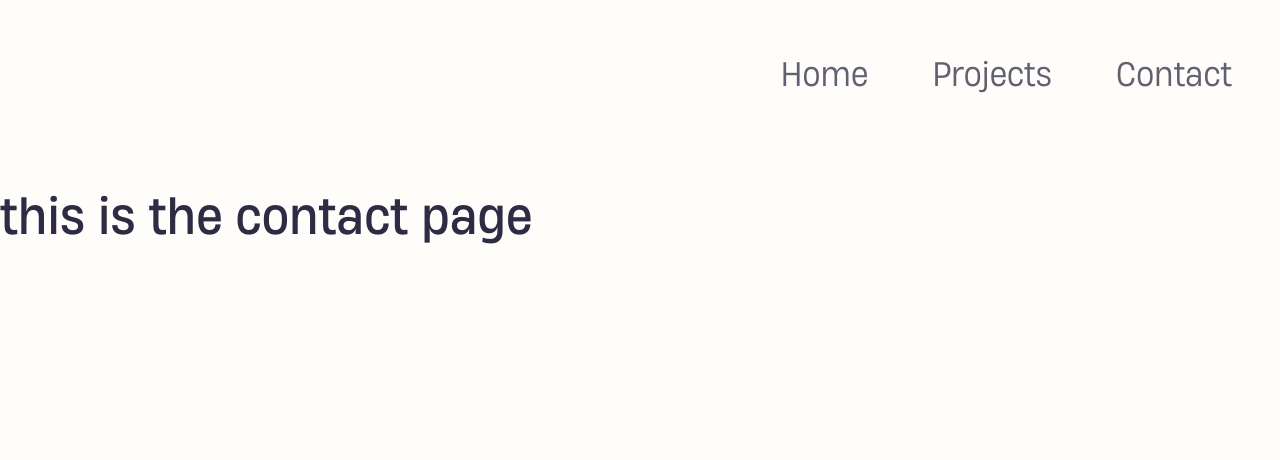
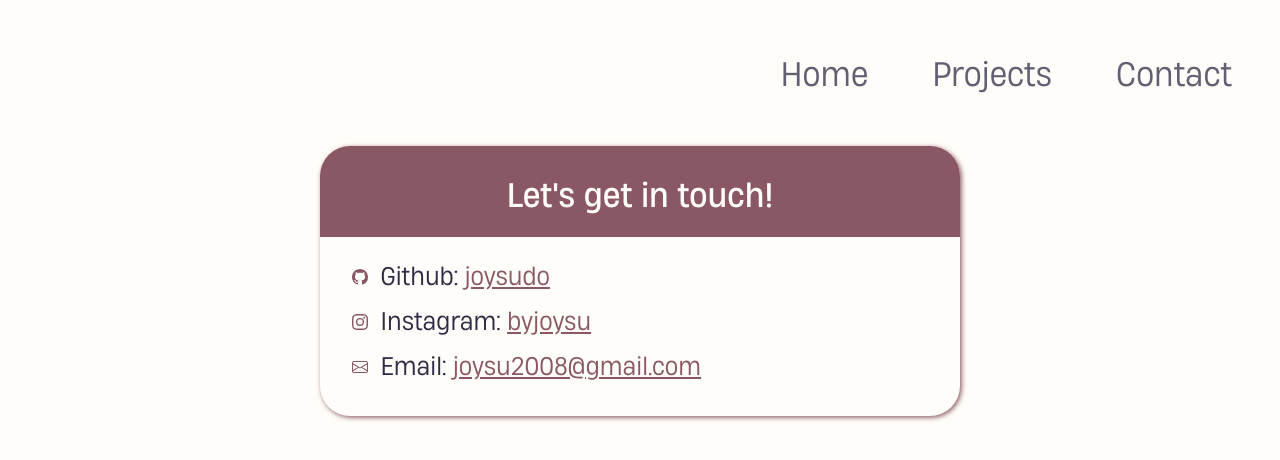
Before and after one commit to joysudo/personal-website, a React (Vite) app: page /contact in a window 1280 px wide. Shown: the top 460 px of the page. Built offline with nearby package versions, Linux system fonts and the light colour scheme.

Commit message:
style contact page

```diff
--- a/src/index.css
+++ b/src/index.css
@@ -54,6 +54,12 @@
 
 a {
 	color: var(--default-purple);
+	opacity: 1;
+	transition: 0.1s ease-in-out;
+}
+
+a:hover {
+	opacity: 0.7;
 }
 
 /* NAVIGATION BAR STUFF */
@@ -93,7 +99,7 @@
 	flex-direction: column;
 	border-radius: 30px; /*stolen from figma file*/
 	overflow: hidden;
-	box-shadow: 0.25rem 0.25rem 0.5rem var(--default-dark);
+	box-shadow: 0.1rem 0.1rem 0.3rem var(--default-purple);
 	transition: 0.3s all;
 	line-height: normal;
 	margin-bottom: auto;
@@ -118,12 +124,14 @@
 
 .project-card-header {
 	min-height: 75px; /* stolen from figma file, 75px */
+	height: auto;
 	color: var(--default-light);
 	display: flex;
 	flex-direction: row;
+	flex-grow: 1;
 	align-items: center;
 	justify-content: space-between;
-	padding: 1rem 2rem 0rem 2rem;
+	padding: 0.5rem 2rem 0.5rem 2rem;
 	font-size: 1rem;
 }
 
@@ -169,6 +177,10 @@
 	background-color: var(--default-blue);
 }
 
+.project-card-header.misc {
+	background-color: var(--default-purple);
+}
+
 .project-card-content {
 	margin-top: 1rem;
 	padding: 0 1rem;
@@ -187,7 +199,6 @@
 .project-card img {
 	border-radius: 20px;
 	max-width: 100%;
-	aspect-ratio: 2;
 	object-fit: cover;
 }
 
@@ -320,7 +331,6 @@
 	gap: 1rem;
 	padding: 0 5rem;
 	width: auto;
-	margin: 0;
 }
 
 .projects-header {
@@ -388,3 +398,30 @@
 	gap: 2rem;
 	margin-bottom: 3rem;
 }
+
+/*CONTACT PAGE*/
+.contact-page {
+	width: 100%;
+	display: flex;
+	align-items: center;
+	justify-content: center;
+	height: auto;
+}
+
+.contact-page .project-card .project-card-header {
+	display: flex;
+	justify-content: center;
+	text-align: center;
+}
+
+.contact-page .project-card {
+	max-width: 50vw;
+}
+
+.contact-page .project-card .project-card-content svg {
+	color: var(--default-purple);
+}
+
+.contact-page .project-card .project-card-content p {
+	font-size: x-large;
+}
--- a/src/pages/Contact.jsx
+++ b/src/pages/Contact.jsx
@@ -1,7 +1,30 @@
 const Contact = () => {
 		return (
-			<h1>this is the contact page</h1>
-		);
+			<div className="contact-page">
+				<div className="project-card" onClick={(e) => e.stopPropagation()}>
+					<div className={`project-card-header misc`}>
+						<h1>Let's get in touch!</h1>
+					</div>
+					<div className="project-card-content" style={{overflowY: 'auto'}}>
+						<p>
+							<svg xmlns="http://www.w3.org/2000/svg" width="16" height="16" fill="currentColor" class="bi bi-github" viewBox="0 0 16 16">
+								<path d="M8 0C3.58 0 0 3.58 0 8c0 3.54 2.29 6.53 5.47 7.59.4.07.55-.17.55-.38 0-.19-.01-.82-.01-1.49-2.01.37-2.53-.49-2.69-.94-.09-.23-.48-.94-.82-1.13-.28-.15-.68-.52-.01-.53.63-.01 1.08.58 1.23.82.72 1.21 1.87.87 2.33.66.07-.52.28-.87.51-1.07-1.78-.2-3.64-.89-3.64-3.95 0-.87.31-1.59.82-2.15-.08-.2-.36-1.02.08-2.12 0 0 .67-.21 2.2.82.64-.18 1.32-.27 2-.27s1.36.09 2 .27c1.53-1.04 2.2-.82 2.2-.82.44 1.1.16 1.92.08 2.12.51.56.82 1.27.82 2.15 0 3.07-1.87 3.75-3.65 3.95.29.25.54.73.54 1.48 0 1.07-.01 1.93-.01 2.2 0 .21.15.46.55.38A8.01 8.01 0 0 0 16 8c0-4.42-3.58-8-8-8"/>
+							</svg>&nbsp; Github: <a href='https://github.com/joysudo/'>joysudo</a>
+						</p>
+						<p>
+							<svg xmlns="http://www.w3.org/2000/svg" width="16" height="16" fill="currentColor" class="bi bi-instagram" viewBox="0 0 16 16">
+								<path d="M8 0C5.829 0 5.556.01 4.703.048 3.85.088 3.269.222 2.76.42a3.9 3.9 0 0 0-1.417.923A3.9 3.9 0 0 0 .42 2.76C.222 3.268.087 3.85.048 4.7.01 5.555 0 5.827 0 8.001c0 2.172.01 2.444.048 3.297.04.852.174 1.433.372 1.942.205.526.478.972.923 1.417.444.445.89.719 1.416.923.51.198 1.09.333 1.942.372C5.555 15.99 5.827 16 8 16s2.444-.01 3.298-.048c.851-.04 1.434-.174 1.943-.372a3.9 3.9 0 0 0 1.416-.923c.445-.445.718-.891.923-1.417.197-.509.332-1.09.372-1.942C15.99 10.445 16 10.173 16 8s-.01-2.445-.048-3.299c-.04-.851-.175-1.433-.372-1.941a3.9 3.9 0 0 0-.923-1.417A3.9 3.9 0 0 0 13.24.42c-.51-.198-1.092-.333-1.943-.372C10.443.01 10.172 0 7.998 0zm-.717 1.442h.718c2.136 0 2.389.007 3.232.046.78.035 1.204.166 1.486.275.373.145.64.319.92.599s.453.546.598.92c.11.281.24.705.275 1.485.039.843.047 1.096.047 3.231s-.008 2.389-.047 3.232c-.035.78-.166 1.203-.275 1.485a2.5 2.5 0 0 1-.599.919c-.28.28-.546.453-.92.598-.28.11-.704.24-1.485.276-.843.038-1.096.047-3.232.047s-2.39-.009-3.233-.047c-.78-.036-1.203-.166-1.485-.276a2.5 2.5 0 0 1-.92-.598 2.5 2.5 0 0 1-.6-.92c-.109-.281-.24-.705-.275-1.485-.038-.843-.046-1.096-.046-3.233s.008-2.388.046-3.231c.036-.78.166-1.204.276-1.486.145-.373.319-.64.599-.92s.546-.453.92-.598c.282-.11.705-.24 1.485-.276.738-.034 1.024-.044 2.515-.045zm4.988 1.328a.96.96 0 1 0 0 1.92.96.96 0 0 0 0-1.92m-4.27 1.122a4.109 4.109 0 1 0 0 8.217 4.109 4.109 0 0 0 0-8.217m0 1.441a2.667 2.667 0 1 1 0 5.334 2.667 2.667 0 0 1 0-5.334"/>
+							</svg>&nbsp; Instagram: <a href='https://www.instagram.com/byjoysu/'>byjoysu</a>
+						</p>
+						<p>
+							<svg xmlns="http://www.w3.org/2000/svg" width="16" height="16" fill="currentColor" class="bi bi-envelope" viewBox="0 0 16 16">
+								<path d="M0 4a2 2 0 0 1 2-2h12a2 2 0 0 1 2 2v8a2 2 0 0 1-2 2H2a2 2 0 0 1-2-2zm2-1a1 1 0 0 0-1 1v.217l7 4.2 7-4.2V4a1 1 0 0 0-1-1zm13 2.383-4.708 2.825L15 11.105zm-.034 6.876-5.64-3.471L8 9.583l-1.326-.795-5.64 3.47A1 1 0 0 0 2 13h12a1 1 0 0 0 .966-.741M1 11.105l4.708-2.897L1 5.383z"/>
+							</svg>&nbsp; Email: <a href='mailto:joysu2008@gmail.com'>joysu2008@gmail.com</a>
+						</p>
+					</div>
+				</div>
+			</div>
+	);
 };
 
 export default Contact;
```
